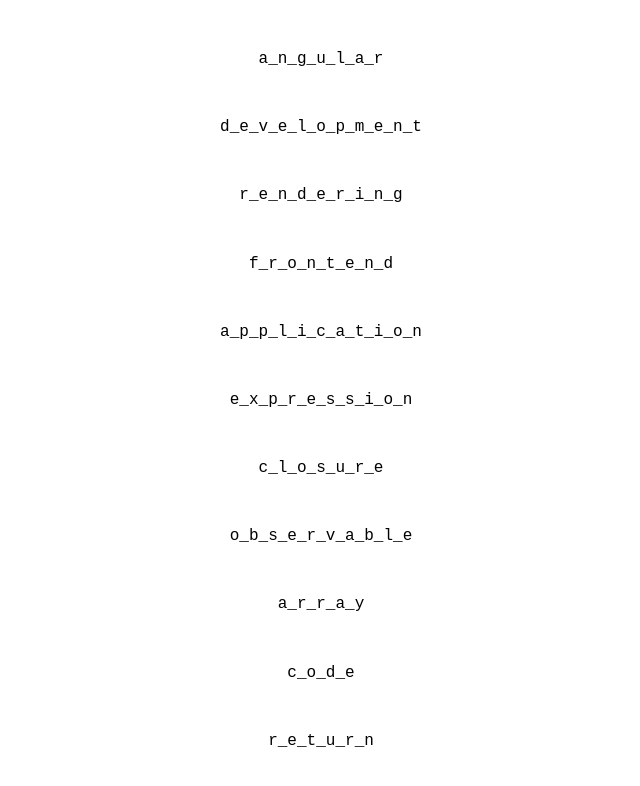
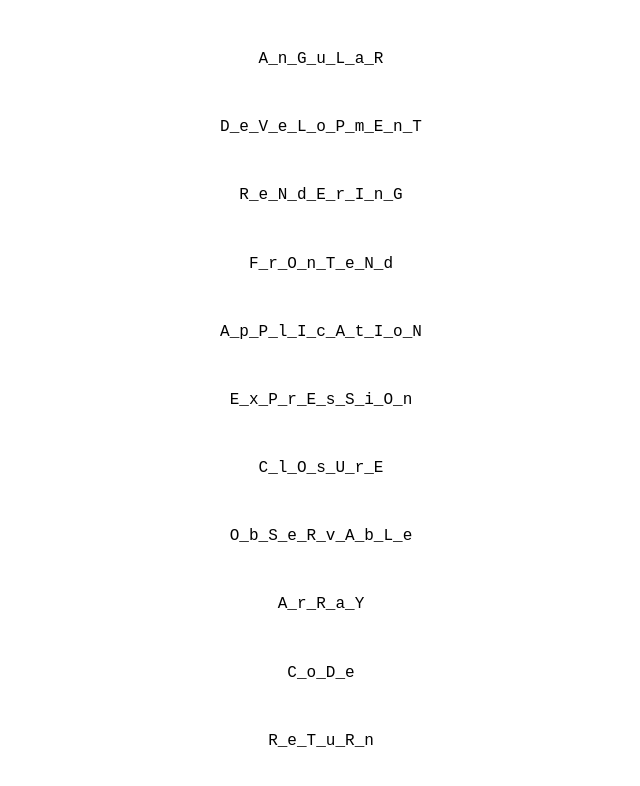
Before and after one commit to webcrafters/ng-injection-advanced, an Angular app: page / in a window 1280 px wide. Shown: the top 786 px of the page, without its empty margins (319-959 px from the left). Built offline with nearby package versions, Linux system fonts and the light colour scheme.

Commit message:
solution3 complete

```diff
--- a/src/app/app.component.ts
+++ b/src/app/app.component.ts
@@ -13,7 +13,9 @@
 
   processWords(words: string[]): string[][] {
     return words.map((word) => {
-      const letters = word.split('');
+      const letters = word
+        .split('')
+        .map((l, idx) => (idx % 2 == 0 ? l.toUpperCase() : l.toLowerCase()));
       return letters.join('_').split('');
     });
   }
```
